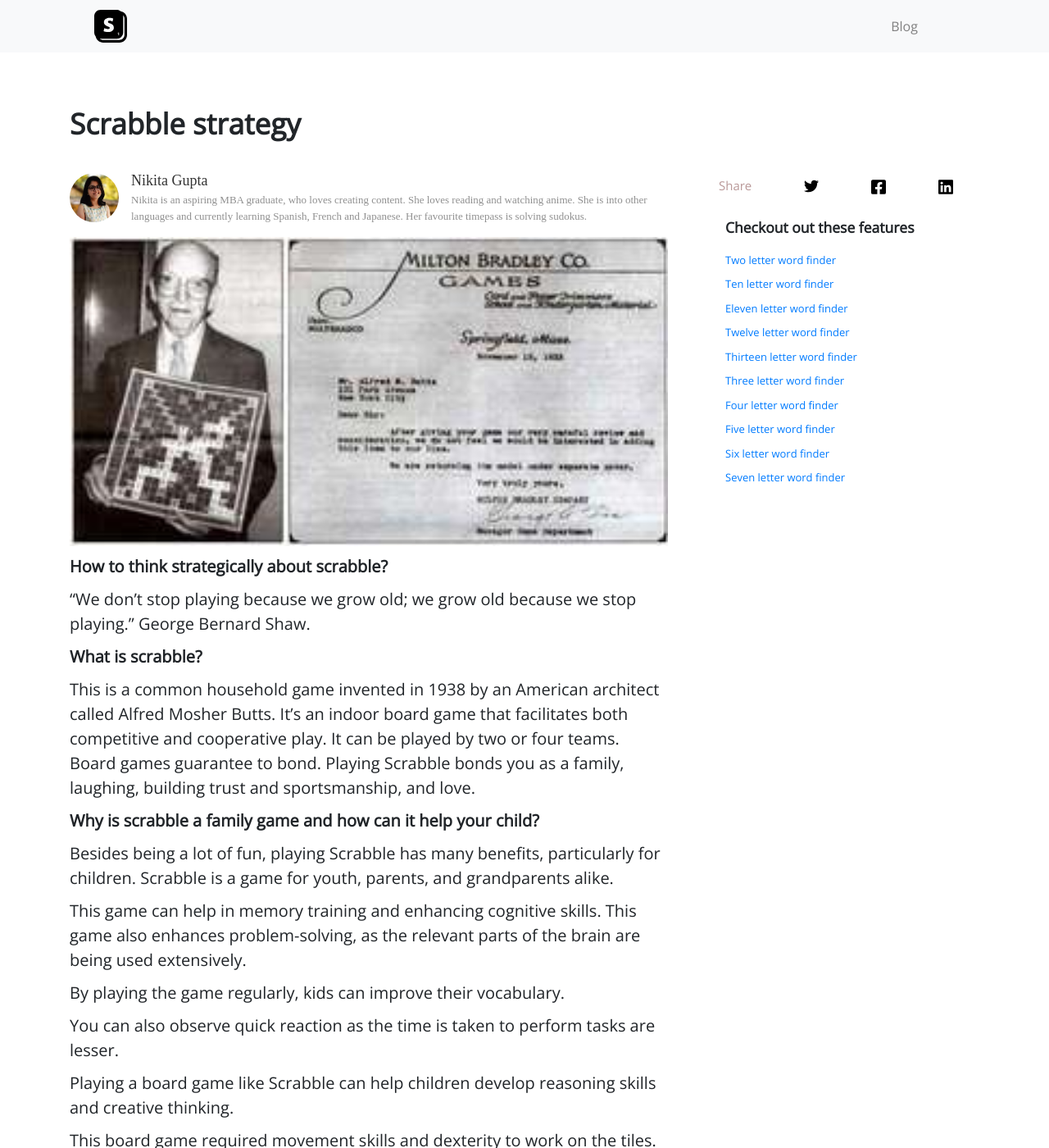
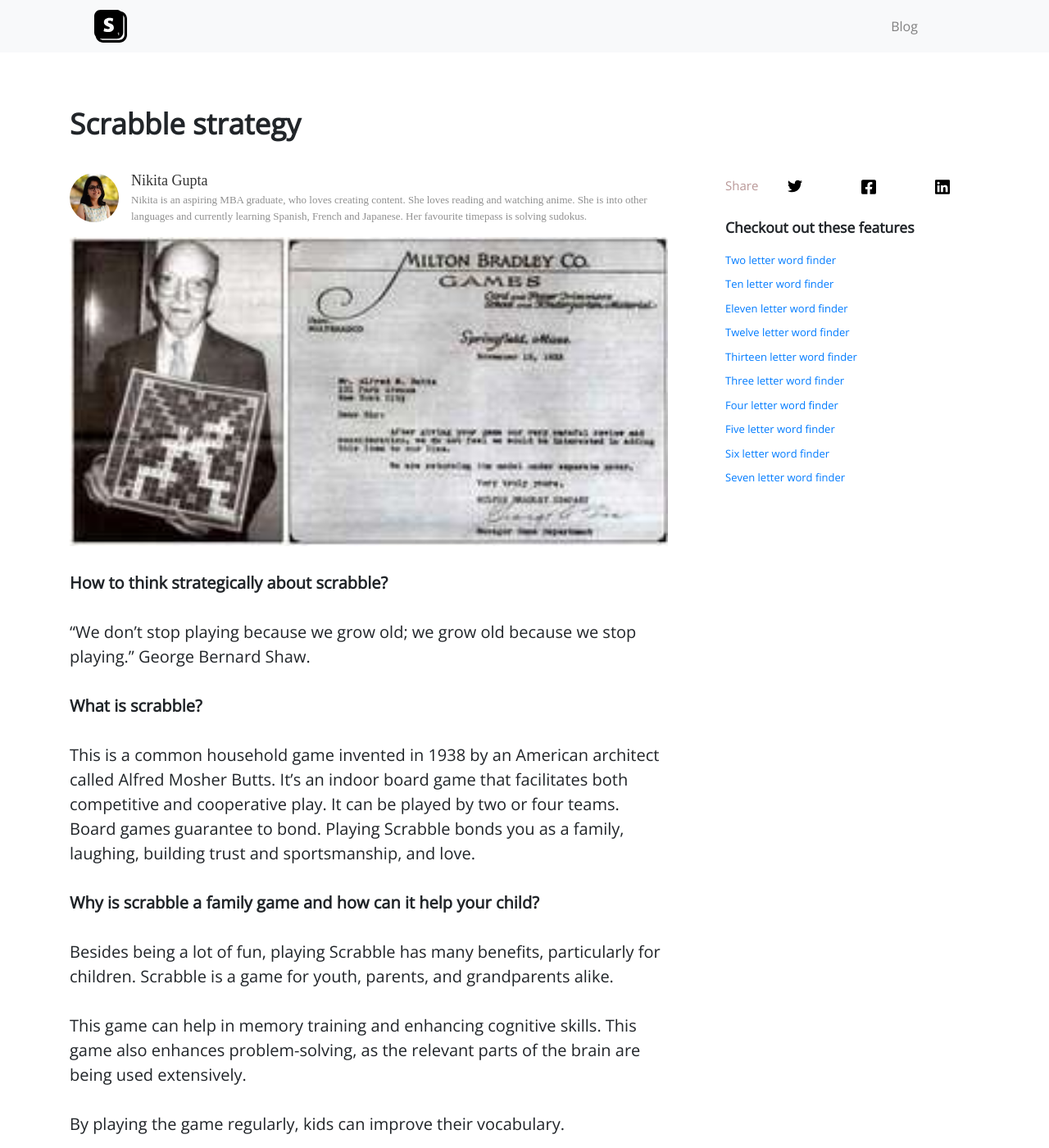
Before and after one commit to ManpreetChoudhary/word-games-theme, a Jekyll site: the page built from _posts/2021-01-09-scrabble-strategy.md, in a window 1280 px wide and 1400 px high. Shown: the whole window at 82% size. Built offline with Jekyll 4.4.1, drawn with Linux system fonts in a browser that asks for light colours; comment, search, counter and statistics services are not loaded; some of the changed text lies outside the part shown.

Commit message:
post.html updated

```diff
--- a/_config.yml
+++ b/_config.yml
@@ -32,7 +32,7 @@
   - jekyll-feed
   - jekyll-include-cache
 disqus:
-  shortname: word-games
+  shortname: wordswithletters
 hero: product_fixed_image
 exclude:
   - Gemfile
--- a/_layouts/post.html
+++ b/_layouts/post.html
@@ -4,10 +4,14 @@
 
 
 <style>
-    .theseFeatures {
+    p {
+        margin-bottom: 3rem;
+    }
+
+    .mainThings {
         padding-left: 40px;
         position: sticky;
-        top: 150px;
+        top: 80px;
     }
 
     .theseFeatures .featureLink:hover {
@@ -46,20 +50,9 @@
                     </div>
 
                     {%- include paginationPostPage.html -%}
-                    {%- if page.categories or page.tags-%}
-                    {%- include section/related_categories_post.html -%}
-                    {%- else -%}
-                    {%- include section/recent_posts.html -%}
-                    {% endif %}
-                    <div class="commentsection">
-                        {%- if site.disqus.shortname -%}
-                        {%- include disqus_comments.html -%}
-                        {%- endif -%}
-                    </div>
-
                 </div>
                 <div class="col-md-4">
-                    <!-- <div class="col-md-2"> -->
+                    <div class="mainThings">
                         <div class="socialIons">
                             <ul class="list-unstyled item-lists2">
                                 <li><a style="pointer-events: none;">{{ site.data.blog.share.label }}</a></li>
@@ -88,7 +81,8 @@
                             <h3 class="font-weight-bolder">Checkout out these features</h3>
                             <br>
                             {%- for item in page.URLS -%}
-                        <p> <a class="featureLink" style="font-size: 13px" href="{{item.url}}">{{item.name}}</a></p>
+                            <p class="mb-3"> <a class="featureLink" style="font-size: 13px"
+                                    href="{{item.url}}">{{item.name}}</a></p>
                             {%- endfor -%}
                             {% else %}
                             <h3 class="font-weight-bolder">Checkout out these features</h3>
@@ -99,7 +93,8 @@
                             item.tool
                             != 'wordunscramblerss' -%}
 
-                        <p> <a class="featureLink" style="font-size: 13px" href="/{{item.permalink }}">{{item.permalink
+                            <p class="mb-3"> <a class="featureLink" style="font-size: 13px"
+                                    href="/{{item.permalink }}">{{item.permalink
                                     |
                                     capitalize |
                                     replace: '-', ' '
@@ -109,7 +104,20 @@
                             {%- endif -%}
 
                         </div>
-
+                    </div>
+                </div>
+                <div class="col-md-12">
+                    {%- if page.categories or page.tags-%}
+                    {%- include section/related_categories_post.html -%}
+                    {%- else -%}
+                    {%- include section/recent_posts.html -%}
+                    {% endif %}
+                    <div class="commentsection my-5">
+                        {%- if site.disqus.shortname -%}
+                        {%- include disqus_comments.html -%}
+                        {%- endif -%}
+                    </div>
+                </div>
             </div>
         </div>
     </section>
--- a/assets/css/blog.css
+++ b/assets/css/blog.css
@@ -252,14 +252,13 @@
   font-size: 20px;
 }
 
-.socialIons {
-  position: sticky;
-  top: 100px;
-}
 .socialIons > .item-lists2 {
   display: flex;
   /* flex-direction: column; */
   width: 100%;
+}
+.socialIons > .item-lists2 > li:nth-child(1) {
+  margin: 0;
 }
 .socialIons > .item-lists2 > li {
   list-style: none;
@@ -408,6 +407,20 @@
 }
 
 /* recent post heading stlye */
+.related_post_heading {
+  width: 100%;
+  font-size: 35px;
+  /* text-align: center; */
+  font-weight: 800;
+  font-stretch: normal;
+  font-style: normal;
+  line-height: 1.24;
+  letter-spacing: normal;
+  color: #11304e;
+  margin-bottom: 15px;
+  padding-top: 75px;
+  display: inline-block;
+}
 .recent_post_heading {
   width: 100%;
   font-size: 46px;
@@ -426,6 +439,9 @@
 @media (max-width: 768px) {
   .bd-search {
     padding: 10px 25px;
+  }
+  .socialIons > .item-lists2 {
+    justify-content: center;
   }
 }
 
```
Also changed, not shown: word-games-theme.gemspec. Lines whose indentation alone changed are shown as unchanged.
